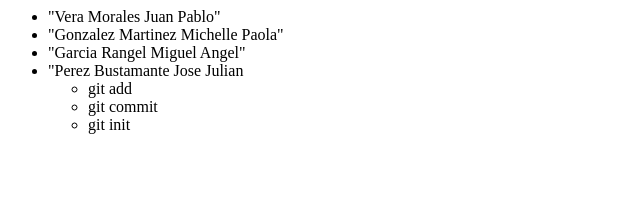
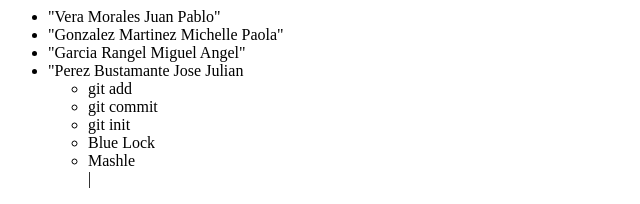
Before and after one commit to JuanMoral3s/PruebaGitIngSoftware, a plain HTML site: page index.html in a window 1280 px wide. Shown: the whole page, without its empty margins (0-640 px from the left). Drawn offline with Linux system fonts and the light colour scheme.

Commit message:
Tercera version con animes

```diff
--- a/index.html
+++ b/index.html
@@ -14,6 +14,12 @@
             <li>git init</li>
         </ul>
     </div>
+    <div>
+        <ul>
+            <li>Blue Lock</li>
+            <li>Mashle</li>|
+        </ul>
+    </div>
 </ul>
 </body>
 </html>
```
